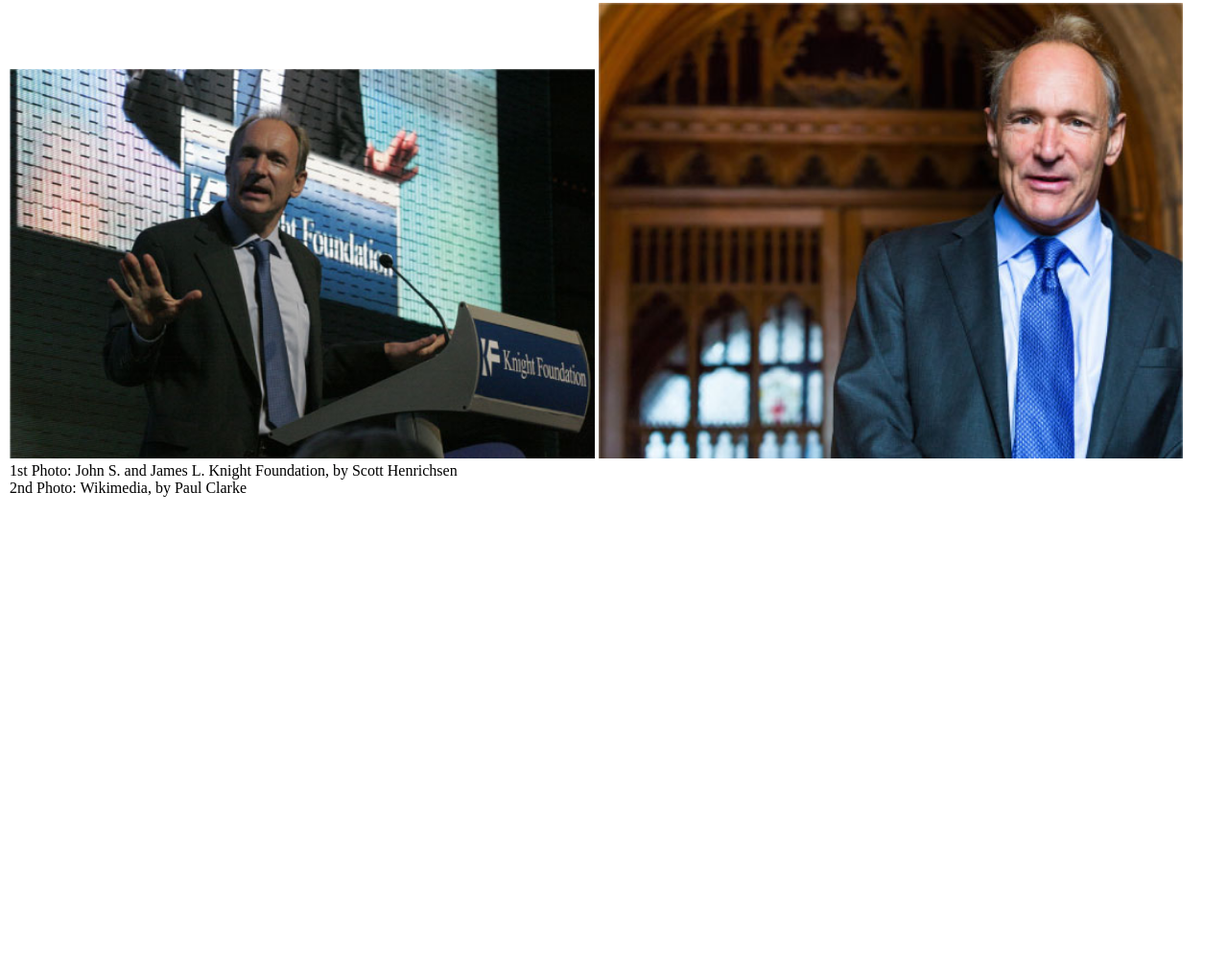
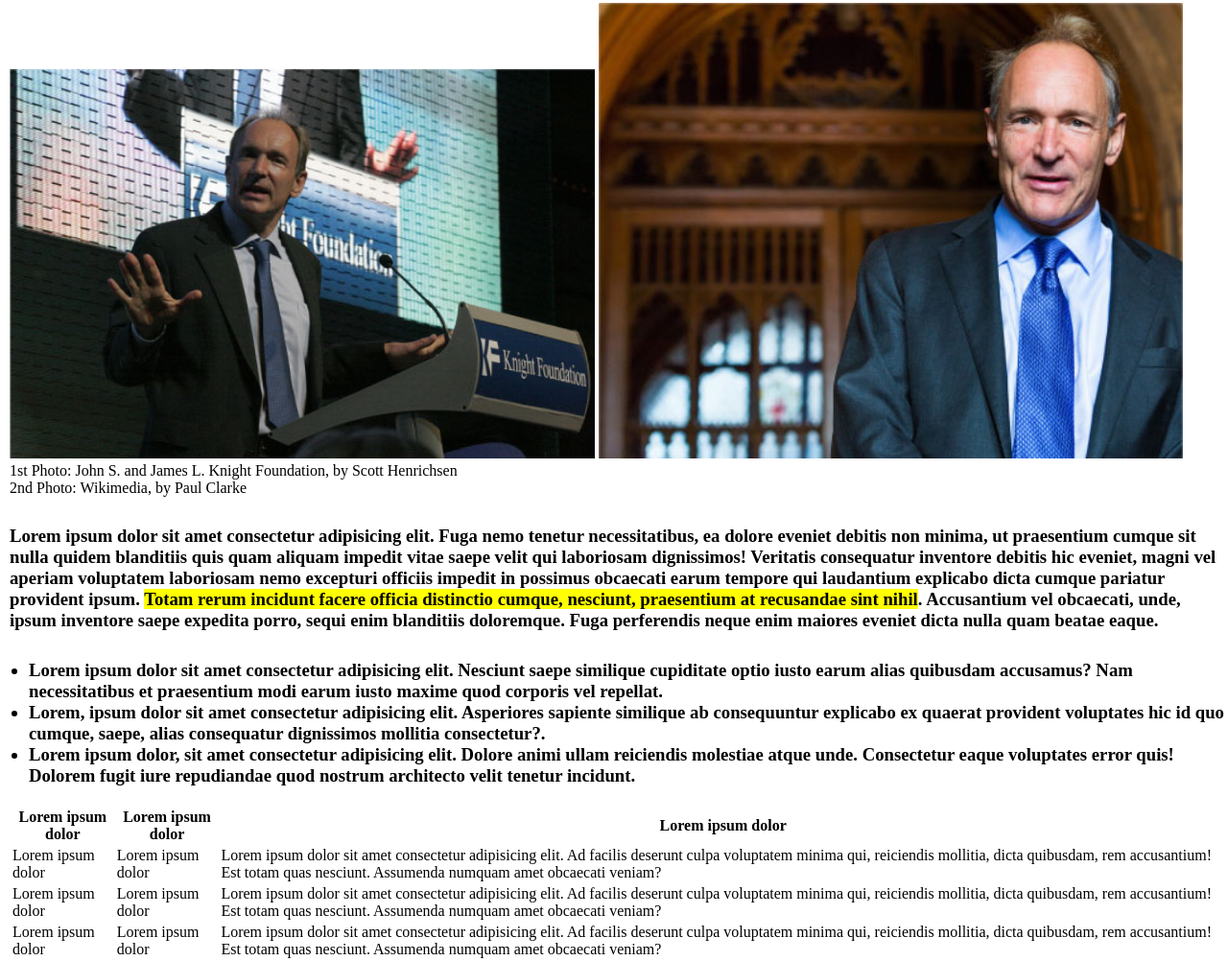
Before and after one commit to valeriobartoletti97/html-css-booleaner, a plain HTML site: page index.html in a window 1280 px wide. Shown: the part 474-1476 px from the top of the page at 96% size. Before the commit the page ends 992 px from the top, so only its background shows below. Drawn offline with Linux system fonts and the light colour scheme.

Commit message:
complete paraghraph and list+working on table

```diff
--- a/css/style.css
+++ b/css/style.css
@@ -42,3 +42,20 @@ figure{
     width: 48%;
     max-height: 567px;
 }
+
+h3{
+    margin-top: 30px;
+}
+
+.highlighted{
+    background-color: yellow;
+}
+
+.list{
+    margin-left: 0%;
+    padding-inline-start: 20px;
+}
+
+table{
+    margin-top: 20px;
+}
--- a/index.html
+++ b/index.html
@@ -39,18 +39,46 @@
               </figure>
         </section>
         <!-- 1st paragraph -->
-        <section></section>
+        <section>
+            <h3>Lorem ipsum dolor sit amet consectetur adipisicing elit. Fuga nemo tenetur necessitatibus, ea dolore eveniet debitis non minima, ut praesentium cumque sit nulla quidem blanditiis quis quam aliquam impedit vitae saepe velit qui laboriosam dignissimos! Veritatis consequatur inventore debitis hic eveniet, magni vel aperiam voluptatem laboriosam nemo excepturi officiis impedit in possimus obcaecati earum tempore qui laudantium explicabo dicta cumque pariatur provident ipsum. <span class="highlighted">Totam rerum incidunt facere officia distinctio cumque, nesciunt, praesentium at recusandae sint nihil</span>. Accusantium vel obcaecati, unde, ipsum inventore saepe expedita porro, sequi enim blanditiis doloremque. Fuga perferendis neque enim maiores eveniet dicta nulla quam beatae eaque.</h3>
+        </section>
         <!-- unordered list -->
         <section>
-            <!-- <ul>
-                <li></li>
-                <li></li>
-                <li></li>
-            </ul> -->
+            <h3>
+                <ul class="list">
+                    <li>Lorem ipsum dolor sit amet consectetur adipisicing elit. Nesciunt saepe similique cupiditate optio iusto earum alias quibusdam accusamus? Nam necessitatibus et praesentium modi earum iusto maxime quod corporis vel repellat.</li>
+                    <li>Lorem, ipsum dolor sit amet consectetur adipisicing elit. Asperiores sapiente similique ab consequuntur explicabo ex quaerat provident voluptates hic id quo cumque, saepe, alias consequatur dignissimos mollitia consectetur?.</li>
+                    <li>Lorem ipsum dolor, sit amet consectetur adipisicing elit. Dolore animi ullam reiciendis molestiae atque unde. Consectetur eaque voluptates error quis! Dolorem fugit iure repudiandae quod nostrum architecto velit tenetur incidunt.</li>
+                </ul>
         </section>
         <!-- table -->
         <section>
-            <table></table>
+            <table>
+                <thead>
+                    <tr>
+                        <th>Lorem ipsum dolor</th>
+                        <th>Lorem ipsum dolor</th>
+                        <th>Lorem ipsum dolor</th>
+                    </tr>
+                </thead>
+                <tbody>
+                    <tr>
+                        <td>Lorem ipsum dolor</td>
+                        <td>Lorem ipsum dolor</td>
+                        <td>Lorem ipsum dolor sit amet consectetur adipisicing elit. Ad facilis deserunt culpa voluptatem minima qui, reiciendis mollitia, dicta quibusdam, rem accusantium! Est totam quas nesciunt. Assumenda numquam amet obcaecati veniam?</td>
+                    </tr>
+                    <tr>
+                        <td>Lorem ipsum dolor</td>
+                        <td>Lorem ipsum dolor</td>
+                        <td>Lorem ipsum dolor sit amet consectetur adipisicing elit. Ad facilis deserunt culpa voluptatem minima qui, reiciendis mollitia, dicta quibusdam, rem accusantium! Est totam quas nesciunt. Assumenda numquam amet obcaecati veniam?</td>
+                    </tr>
+                    <tr>
+                        <td>Lorem ipsum dolor</td>
+                        <td>Lorem ipsum dolor</td>
+                        <td>Lorem ipsum dolor sit amet consectetur adipisicing elit. Ad facilis deserunt culpa voluptatem minima qui, reiciendis mollitia, dicta quibusdam, rem accusantium! Est totam quas nesciunt. Assumenda numquam amet obcaecati veniam?</td>
+                    </tr>
+                </tbody>
+            </table>
         </section>
         <!-- 2nd paraghraph -->
         <section></section>
```
